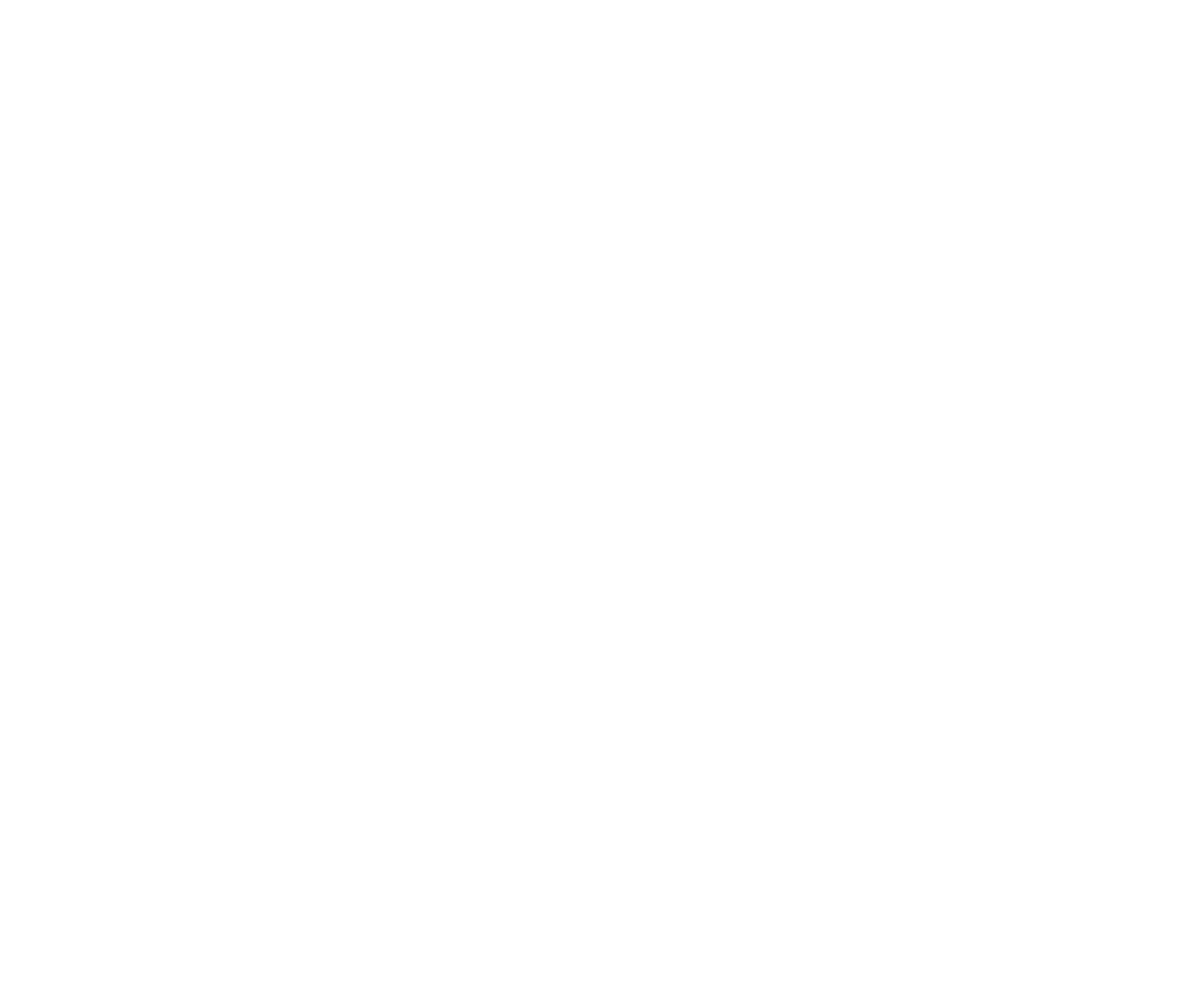
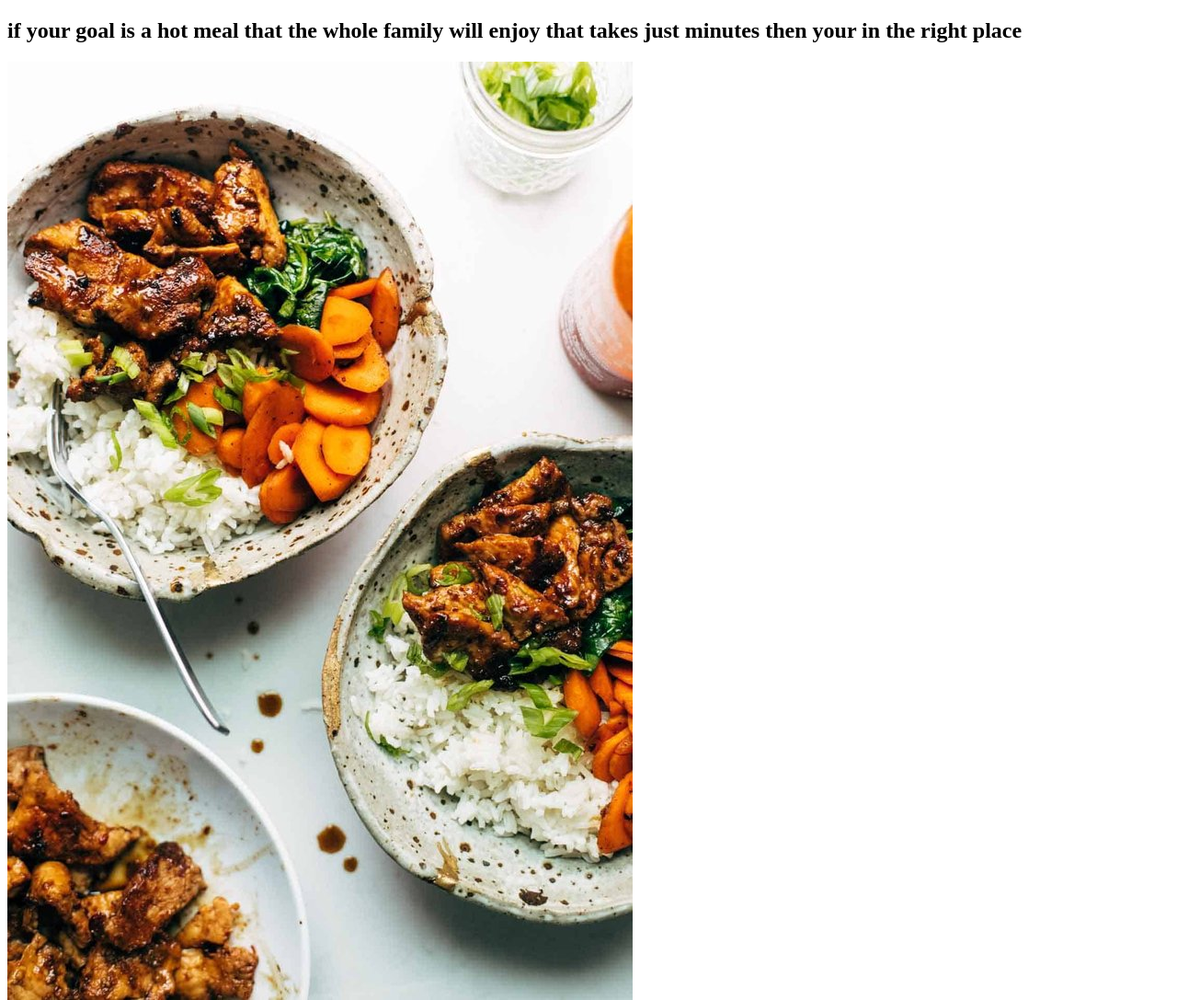
Before and after one commit to allred95/index.html, a plain HTML site: page pages/spicy-pork.html in a window 1280 px wide. Shown: the whole page at 92% size. Before the commit the page ends 800 px from the top, so only its background shows below. Drawn offline with Linux system fonts and the light colour scheme.

Commit message:
add basic content to spicy-pork

```diff
--- a/pages/spicy-pork.html
+++ b/pages/spicy-pork.html
@@ -1,10 +1,12 @@
 <!DOCTYPE html>
 <html>
     <head>
-
+        <meta charset="utf8">
+        <title>spicy pork</title>
     </head>
     <body>
-
+        <h2>if your goal is a hot meal that the whole family will enjoy that takes just minutes then your in the right place</h2>
+        <img src="../images/spicy-pork.png" alt="a plate of spicy pork">
 
     </body>
 </html>
```
Also changed, not shown: index.html (+2 -2 lines).
